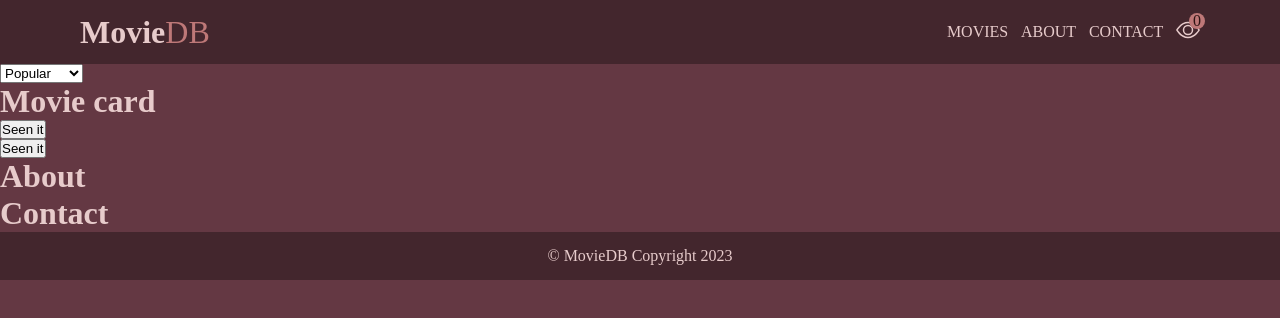
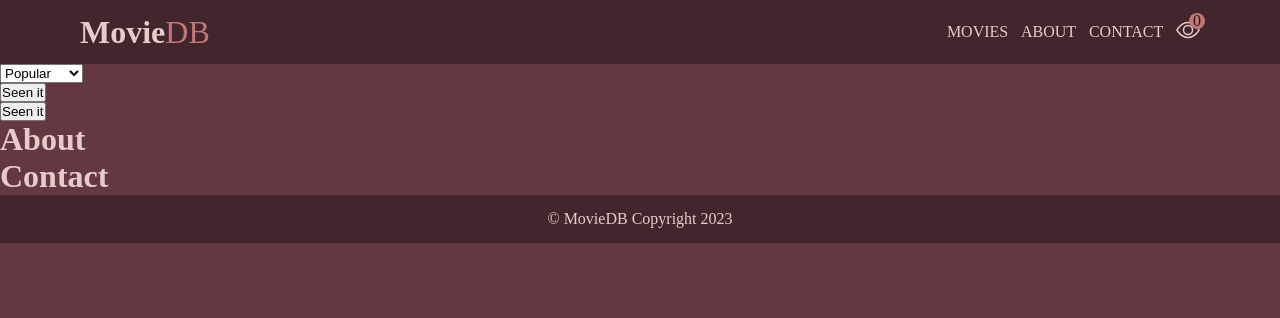
Before and after one commit to thereselinden/movieDB, a React (Vite) app: page / in a window 1280 px wide. Shown: the top 318 px of the page. Built offline with nearby package versions, Linux system fonts and the light colour scheme.

Commit message:
removed html h1 tag

```diff
--- a/src/components/MovieCard/MovieCard.jsx
+++ b/src/components/MovieCard/MovieCard.jsx
@@ -3,7 +3,6 @@ import MarkAsSeenBtn from '../MarkAsSeenBtn/MarkAsSeenBtn';
 const MovieCard = () => {
   return (
     <div>
-      <h1>Movie card</h1>
       <MarkAsSeenBtn />
     </div>
   );
```
